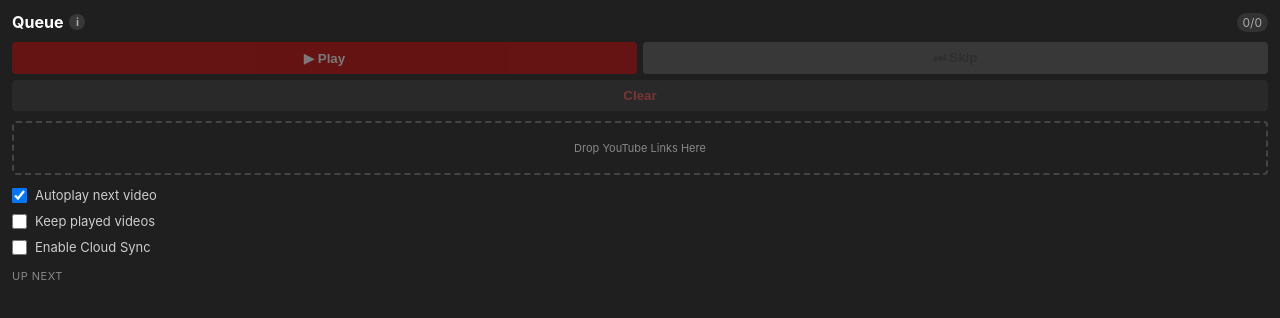
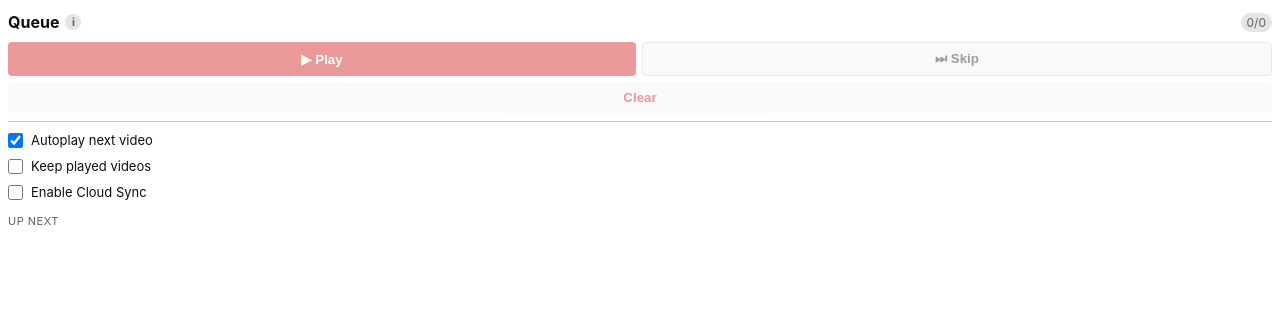
Before and after one commit to apjyotirmay/yt-queue-firefox, a browser extension: page sidebar.html in a window 1280 px wide. Drawn offline with Linux system fonts and the light colour scheme.

Commit message:
added light/dark mode and improved UI

```diff
--- a/sidebar.html
+++ b/sidebar.html
@@ -3,17 +3,84 @@
   <head>
     <meta charset="utf-8" />
     <style>
+      :root {
+        /* Dark Theme Variables (Default) */
+        --bg-color: #1f1f1f;
+        --text-color: #ffffff;
+        --text-muted: #888888;
+        --text-subtle: #aaaaaa;
+        --text-setting: #cccccc;
+        --card-bg: #2b2b2b;
+        --card-hover: #383838;
+        --border-color: #444444;
+        --info-bg: #383838;
+        --info-text: #aaaaaa;
+        --badge-bg: #333333;
+        --tooltip-bg: #333333;
+        --btn-clear-bg: #383838;
+        --btn-clear-text: #ff5555;
+        --btn-clear-hover: #484848;
+        --playing-bg: #362020;
+        --playing-border: #ff0000;
+        --drag-indicator: #3ea6ff;
+      }
+
+      @media (prefers-color-scheme: light) {
+        :root {
+          /* Light Theme Variables */
+          --bg-color: #ffffff;
+          --text-color: #0f0f0f;
+          --text-muted: #606060;
+          --text-subtle: #606060;
+          --text-setting: #0f0f0f;
+          --card-bg: #f2f2f2;
+          --card-hover: #e5e5e5;
+          --border-color: #cccccc;
+          --info-bg: #e5e5e5;
+          --info-text: #606060;
+          --badge-bg: #e5e5e5;
+          --tooltip-bg: #0f0f0f;
+          --btn-clear-bg: #f2f2f2;
+          --btn-clear-text: #cc0000;
+          --btn-clear-hover: #e5e5e5;
+          --playing-bg: #ffe6e6;
+          --playing-border: #cc0000;
+          --drag-indicator: #065fd4;
+        }
+      }
+
+      html {
+        /* For Firefox */
+        scrollbar-width: thin;
+
+        /* For Internet Explorer and Edge */
+        -ms-overflow-style: thin;
+      }
+
+      /* For Chrome, Safari, and Opera */
+      html::-webkit-scrollbar {
+        display: none;
+      }
+
       body {
         font-family:
           -apple-system, BlinkMacSystemFont, "Segoe UI", Roboto, sans-serif;
         margin: 0;
-        padding: 0 12px 12px 12px;
-        background-color: #1f1f1f;
-        color: #ffffff;
+        padding: 0 8px 12px 8px;
+        background-color: var(--bg-color);
+        color: var(--text-color);
         font-size: 13px;
       }
       .solid-bg {
-        background-color: #1f1f1f;
+        background-color: var(--bg-color);
+      }
+      .sticky-header {
+        position: sticky;
+        top: 0;
+        padding: 12px 0 8px 0;
+        z-index: 10;
+        border-bottom: 1px solid var(--border-color);
+        margin-bottom: 10px;
       }
       .header {
         display: flex;
@@ -38,8 +105,8 @@
         width: 16px;
         height: 16px;
         border-radius: 50%;
-        background: #383838;
-        color: #aaa;
+        background: var(--info-bg);
+        color: var(--info-text);
         font-size: 11px;
         font-weight: bold;
         position: relative;
@@ -49,22 +116,22 @@
         position: absolute;
         top: 22px;
         left: 0;
-        background: #333;
-        color: #fff;
+        background: var(--tooltip-bg);
+        color: #ffffff;
         padding: 8px;
         border-radius: 6px;
         font-size: 11px;
-        white-space: pre-wrap; /* Ensures \A creates linebreaks properly */
+        white-space: pre-wrap;
         width: 160px;
-        box-shadow: 0 4px 10px rgba(0, 0, 0, 0.5);
+        box-shadow: 0 4px 10px rgba(0, 0, 0, 0.3);
         z-index: 100;
       }
       .counter-badge {
         font-size: 12px;
-        background: #333;
+        background: var(--badge-bg);
         padding: 2px 6px;
         border-radius: 10px;
-        color: #aaa;
+        color: var(--text-subtle);
       }
       .controls-grid {
         display: grid;
@@ -75,12 +142,6 @@
         display: flex;
         flex-wrap: wrap;
         gap: 6px;
-      }
-      .sticky-header {
-        position: sticky;
-        top: 0;
-        padding: 12px 0 4px 0;
-        margin-bottom: 2px solid #aaa;
       }
       button {
         flex: 1;
@@ -101,19 +162,27 @@
       .btn-play:not(:disabled):hover {
         background: #ff0000;
       }
+      .btn-next {
+        background: var(--card-bg);
+        color: var(--text-color);
+        border: 1px solid var(--border-color);
+      }
+      .btn-next:not(:disabled):hover {
+        background: var(--card-hover);
+      }
       .btn-clear {
-        background: #383838;
-        color: #ff5555;
+        background: var(--btn-clear-bg);
+        color: var(--btn-clear-text);
       }
       .btn-clear:not(:disabled):hover {
-        background: #484848;
+        background: var(--btn-clear-hover);
       }
       .setting-row {
         display: flex;
         justify-content: space-between;
         align-items: center;
         font-size: 12px;
-        color: #ccc;
+        color: var(--text-setting);
         margin-bottom: 2px;
       }
       .setting-row label {
@@ -132,7 +201,7 @@
       }
       .sync-status-row {
         font-size: 11px;
-        color: #888;
+        color: var(--text-muted);
         margin-left: 23px;
         margin-top: -2px;
         margin-bottom: 4px;
@@ -146,9 +215,9 @@
         flex: 1 1 100%;
       }
       select {
-        background: #2b2b2b;
-        color: white;
-        border: 1px solid #444;
+        background: var(--card-bg);
+        color: var(--text-color);
+        border: 1px solid var(--border-color);
         padding: 4px;
         border-radius: 4px;
       }
@@ -156,7 +225,7 @@
         font-size: 11px;
         text-transform: uppercase;
         letter-spacing: 0.5px;
-        color: #888;
+        color: var(--text-muted);
         margin: 12px 0 6px 0;
       }
       ul {
@@ -167,7 +236,7 @@
       li {
         display: flex;
         align-items: center;
-        background: #2b2b2b;
+        background: var(--card-bg);
         margin-bottom: 6px;
         padding: 6px;
         border-radius: 4px;
@@ -175,8 +244,8 @@
         border: 1px solid transparent;
       }
       li.playing {
-        border-color: #ff0000;
-        background: #362020;
+        border-color: var(--playing-border);
+        background: var(--playing-bg);
       }
       li.played-item {
         opacity: 0.6;
@@ -201,24 +270,13 @@
       }
       .remove-btn {
         background: transparent;
-        color: #888;
+        color: var(--text-muted);
         font-size: 12px;
         padding: 4px;
         flex: initial;
       }
       .remove-btn:hover {
-        color: white;
-      }
-      #drop-zone {
-        border: 2px dashed #444;
-        border-radius: 4px;
-        padding: 18px;
-        text-align: center;
-        color: #888;
-        margin-top: 10px;
-        margin-bottom: 8px;
-        font-size: 11px;
-        cursor: default;
+        color: var(--text-color);
       }
       .foldable-header {
         cursor: pointer;
@@ -231,7 +289,7 @@
       }
 
       .foldable-header:hover {
-        color: #ffffff;
+        color: var(--text-color);
       }
 
       #played-list-container.collapsed {
@@ -239,11 +297,11 @@
       }
       /* Drag & Drop Feedback Styles */
       li.drag-over-above {
-        border-top: 3px solid #3ea6ff !important;
+        border-top: 3px solid var(--drag-indicator) !important;
       }
 
       li.drag-over-below {
-        border-bottom: 3px solid #3ea6ff !important;
+        border-bottom: 3px solid var(--drag-indicator) !important;
       }
 
       li.dragging {
@@ -266,8 +324,6 @@
         <button id="next-btn" class="btn-next">⏭ Skip</button>
         <button id="clear-btn" class="btn-clear">Clear</button>
       </div>
-
-      <div id="drop-zone">Drop YouTube Links Here</div>
     </div>
 
     <div class="controls-grid">
--- a/sidebar.js
+++ b/sidebar.js
@@ -1,7 +1,6 @@
 const listEl = document.getElementById("queue-list");
 const playedListEl = document.getElementById("played-list");
 const playedSection = document.getElementById("played-section");
-const dropZone = document.getElementById("drop-zone");
 const clearBtn = document.getElementById("clear-btn");
 const keepPlayedToggle = document.getElementById("keep-played-toggle");
 const cloudSyncToggle = document.getElementById("cloud-sync-toggle");
```
